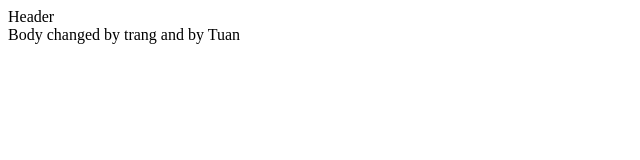
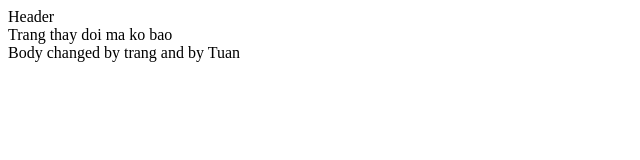
Before and after one commit to AnhTuanPham69/demo-git, a plain HTML site: page index.html in a window 1280 px wide. Shown: the whole page, without its empty margins (0-640 px from the left). Drawn offline with Linux system fonts and the light colour scheme.

Commit message:
Trang sua

```diff
--- a/index.html
+++ b/index.html
@@ -7,6 +7,7 @@
 </head>
 <body>
     <div>Header</div>
+    <div>Trang thay doi ma ko bao</div>
     <div>Body changed by trang and by Tuan</div>
 </body>
 </html>
```
